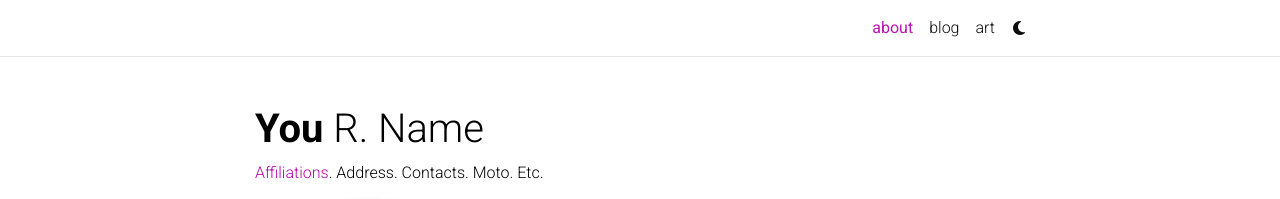
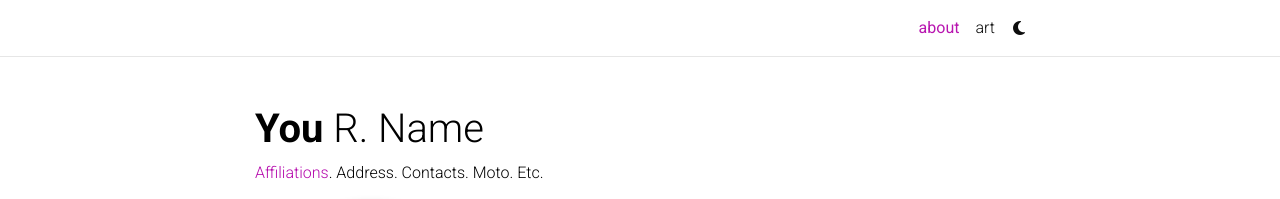
Before and after one commit to affinitive1/website, a Jekyll site: the page built from _pages/about.md, in a window 1280 px wide. Shown: the top 199 px of the page. Built offline with Jekyll 4.4.1, drawn with Linux system fonts in a browser that asks for light colours; full-size pictures stand in for the smaller copies a plugin makes; emoji names are drawn with the system emoji font; comment, search, counter and statistics services are not loaded; a style sheet for code colours, icons or effects is not loaded.

Commit message:
Update _config.yml

```diff
--- a/_config.yml
+++ b/_config.yml
@@ -121,8 +121,8 @@
 # -----------------------------------------------------------------------------
 
 blog_name: # blog_name will be displayed in your blog page
-blog_nav_title: blog # your blog must have a title for it to be displayed in the nav bar
-blog_description: a simple whitespace theme for academics
+blog_nav_title: # your blog must have a title for it to be displayed in the nav bar
+blog_description:
 permalink: /blog/:year/:title/
 
 # Pagination
```
